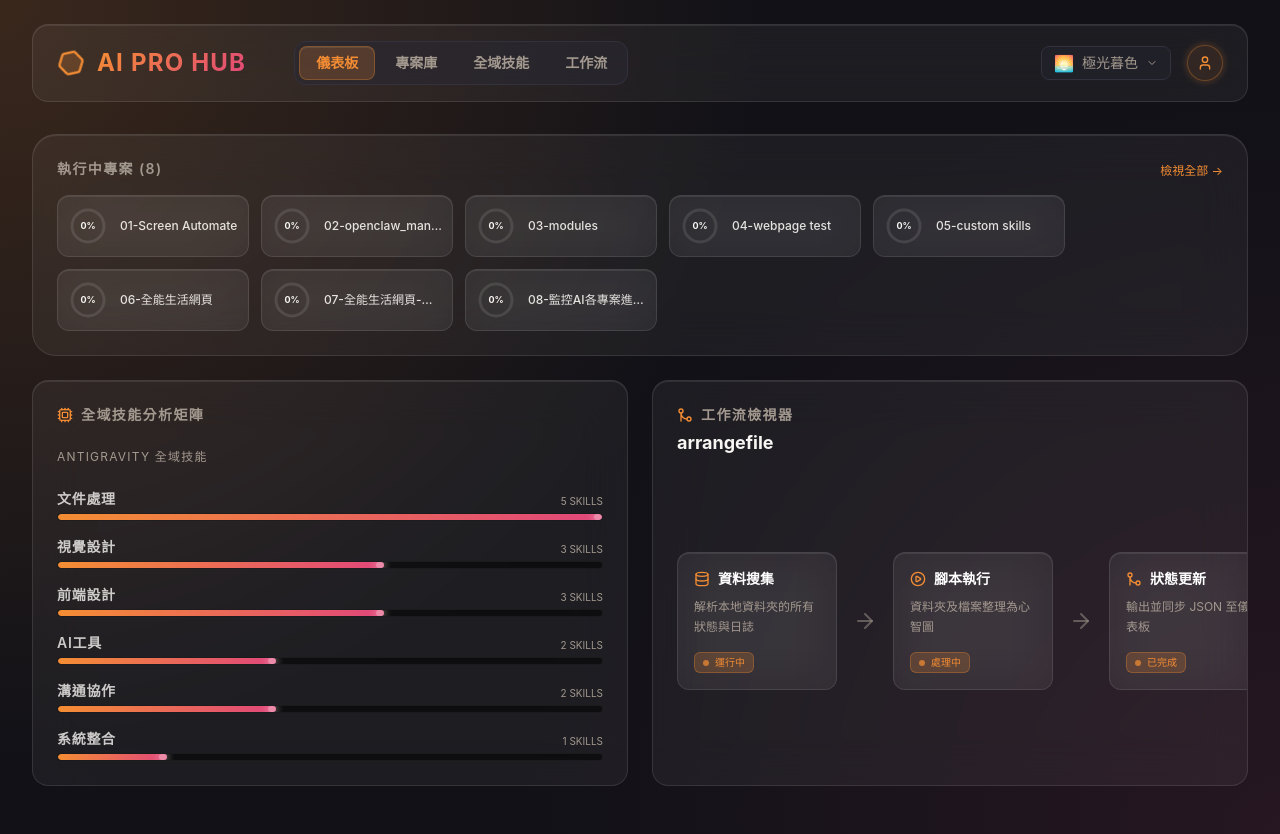
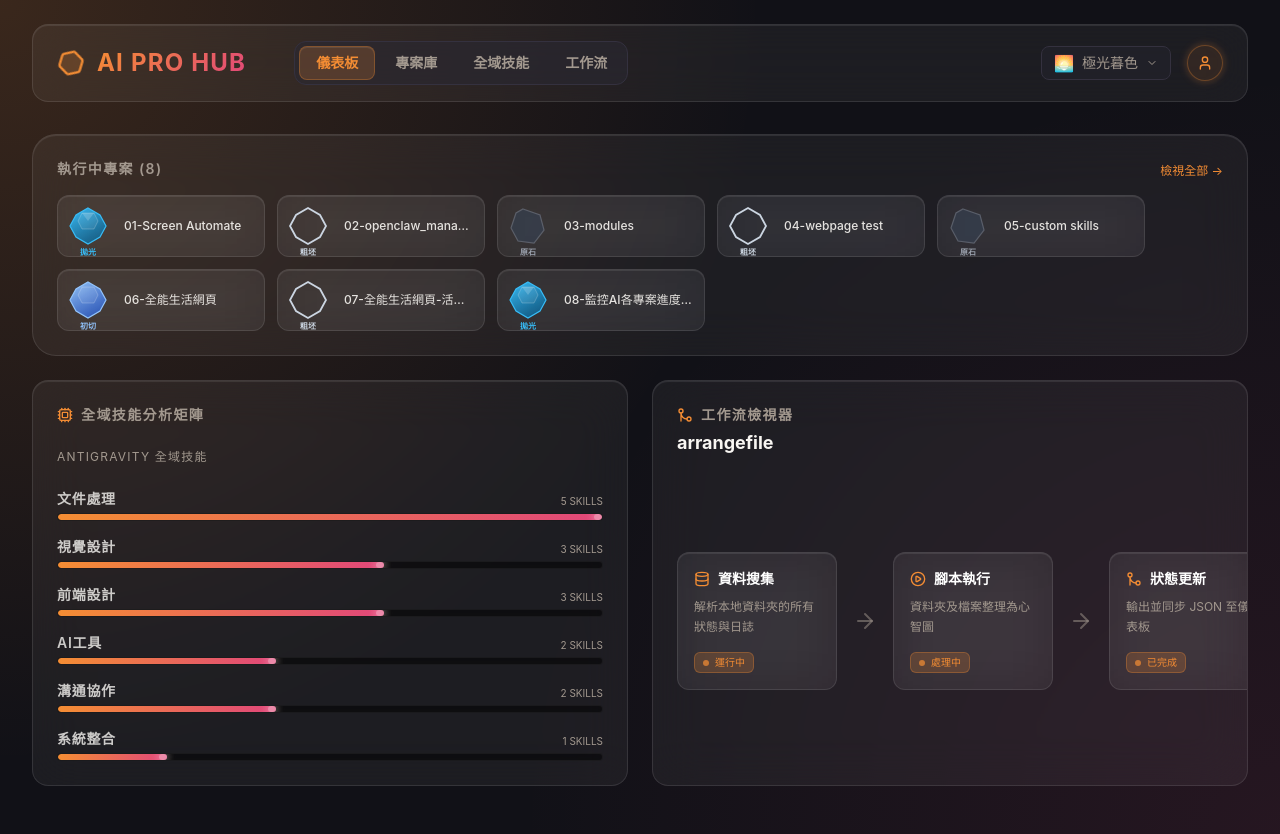
Before and after one commit to hoonsor/ai-pro-hub, a Next.js app: page / in a window 1280 px wide. Built offline with nearby package versions, Linux system fonts and the light colour scheme.

Commit message:
feat: replace all percentage rings with evolving gem/diamond indicators (task 2 complete)

```diff
--- a/src/components/dashboard/ProjectCard.tsx
+++ b/src/components/dashboard/ProjectCard.tsx
@@ -8,75 +8,85 @@ interface ProjectCardProps {
   index: number
 }
 
-// SVG Circular Progress
-const RingProgress = ({ percentage }: { percentage: number }) => {
-  const [val, setVal] = useState(0)
-  useEffect(() => {
-    // 延遲動畫以防一開始就跑完
-    const t = setTimeout(() => setVal(percentage), 300)
-    return () => clearTimeout(t)
-  }, [percentage])
-
-  const radius = 40
-  const circumference = 2 * Math.PI * radius
-  const strokeDashoffset = circumference - (val / 100) * circumference
+// Large Gem Progress for Project Card
+const LargeGem = ({ count }: { count: number }) => {
+  const stage = count === 0 ? 0 : count <= 3 ? 1 : count <= 8 ? 2 : count <= 15 ? 3 : count <= 25 ? 4 : 5
+  const stages = [
+    { label: '原石',     p: '#9ca3af', s: '#4b5563', opacity: 0.6 },
+    { label: '粗坯',     p: '#cbd5e1', s: '#64748b', opacity: 0.8 },
+    { label: '初切',     p: '#93c5fd', s: '#2563eb', opacity: 1.0 },
+    { label: '拋光',     p: '#38bdf8', s: '#0369a1', opacity: 1.0 },
+    { label: '精緻',     p: '#c084fc', s: '#7e22ce', opacity: 1.0 },
+    { label: '完美鑽石', p: '#e0f2fe', s: '#a5f3fc', opacity: 1.0 },
+  ]
+  const { label, p, s, opacity } = stages[stage]
+  const glowColors = [null, null, '#60a5fa', '#38bdf8', '#a855f7', '#e0f2fe']
+  const glow = glowColors[stage]
+  const gid = `lg-gem-grad-${stage}`
+  const fid = `lg-gem-glow-${stage}`
+  const outer = "M64,4 L100,22 L116,52 L100,82 L64,100 L28,82 L12,52 L28,22 Z"
+  const table = "M44,16 L84,16 L96,40 L84,64 L44,64 L32,40 Z"
+  const culet = "M44,64 L64,100 M84,64 L64,100"
 
   return (
-    <div className="relative w-32 h-32 flex items-center justify-center">
-      {/* Background ring */}
-      <svg className="w-full h-full transform -rotate-90">
-        <circle
-          cx="64"
-          cy="64"
-          r={radius}
-          strokeWidth="8"
-          stroke="currentColor"
-          className="text-white/10 fill-none"
-        />
-        {/* Foreground dynamic ring */}
-        <motion.circle
-          cx="64"
-          cy="64"
-          r={radius}
-          strokeWidth="8"
-          stroke="url(#gradient)"
-          strokeLinecap="round"
-          className="fill-none drop-shadow-[0_0_8px_var(--primary)]"
-          initial={{ strokeDashoffset: circumference }}
-          animate={{ strokeDashoffset }}
-          transition={{ duration: 1.5, ease: "easeOut" }}
-          style={{ strokeDasharray: circumference }}
-        />
-        {/* Define Gradient */}
+    <div className="relative w-32 h-36 flex flex-col items-center justify-center" title={`${label}（${count} 次推送）`}>
+      <svg viewBox="0 0 128 112" className="w-32 h-28" style={{ overflow: 'visible' }}>
         <defs>
-          <linearGradient id="gradient" x1="0%" y1="0%" x2="100%" y2="100%">
-            <stop offset="0%" stopColor="hsl(var(--primary))" />
-            <stop offset="100%" stopColor="hsl(var(--accent))" stopOpacity="0.6" />
+          <linearGradient id={gid} x1="20%" y1="0%" x2="80%" y2="100%">
+            <stop offset="0%" stopColor={p} stopOpacity={opacity} />
+            <stop offset="50%" stopColor={s} stopOpacity={opacity * 0.9} />
+            <stop offset="100%" stopColor={p} stopOpacity={opacity * 0.5} />
           </linearGradient>
+          {glow && (
+            <filter id={fid}>
+              <feGaussianBlur stdDeviation="3" result="blur" />
+              <feFlood floodColor={glow} floodOpacity="0.7" result="color" />
+              <feComposite in="color" in2="blur" operator="in" result="g" />
+              <feMerge><feMergeNode in="g" /><feMergeNode in="SourceGraphic" /></feMerge>
+            </filter>
+          )}
         </defs>
+
+        {stage === 0
+          ? <path d="M50,6 L98,22 L112,60 L84,102 L32,98 L10,62 L24,16 Z" fill="#374151" stroke="#6b7280" strokeWidth="3" opacity="0.7" />
+          : <path d={outer} fill={stage >= 2 ? `url(#${gid})` : 'none'} stroke={p}
+              strokeWidth={stage === 1 ? 3.5 : 2} opacity={opacity}
+              filter={glow ? `url(#${fid})` : undefined} />
+        }
+        {stage >= 1 && <path d="M12,52 L116,52" fill="none" stroke={p} strokeWidth="1.2" opacity="0.3" />}
+        {stage >= 2 && <path d={table} fill="rgba(255,255,255,0.07)" stroke="rgba(255,255,255,0.25)" strokeWidth="1.2" />}
+        {stage >= 3 && <path d={culet} fill="none" stroke="rgba(255,255,255,0.2)" strokeWidth="1.2" />}
+        {stage >= 3 && <path d="M44,16 L84,16 L64,40 Z" fill="rgba(255,255,255,0.15)" />}
+        {stage === 5 && (
+          <>
+            <line x1="6"   y1="6"   x2="6"   y2="12"  stroke={p} strokeWidth="2.5" opacity="0.9" />
+            <line x1="3"   y1="9"   x2="9"   y2="9"   stroke={p} strokeWidth="2.5" opacity="0.9" />
+            <line x1="118" y1="4"   x2="118" y2="9"   stroke={p} strokeWidth="2"   opacity="0.7" />
+            <line x1="115.5" y1="6.5" x2="120.5" y2="6.5" stroke={p} strokeWidth="2" opacity="0.7" />
+            <line x1="122" y1="100" x2="122" y2="106" stroke={p} strokeWidth="2"   opacity="0.7" />
+            <line x1="119" y1="103" x2="125" y2="103" stroke={p} strokeWidth="2"   opacity="0.7" />
+          </>
+        )}
       </svg>
-      {/* Inner Text */}
-      <div className="absolute inset-0 flex flex-col items-center justify-center">
-        <span className="text-[10px] text-muted-foreground uppercase tracking-widest leading-none">
-          Progress
-        </span>
-        <span className="text-2xl font-bold text-foreground">
-          {Math.round(val)}<span className="text-sm text-primary">%</span>
-        </span>
+
+      {/* Stage info */}
+      <div className="flex flex-col items-center mt-1">
+        <span className="text-sm font-bold tracking-wider" style={{ color: p }}>{label}</span>
+        <span className="text-[10px] text-muted-foreground">{count} 次推送</span>
       </div>
+
+      {/* Glow aura */}
+      {stage >= 3 && (
+        <div className="absolute inset-0 rounded-full -z-10 opacity-20 blur-3xl" style={{ background: p }} />
+      )}
     </div>
   )
 }
 
 export function ProjectCard({ project, index }: ProjectCardProps) {
-  // 計算主/次任務完成度
   const allTasks = [...(project.tasks?.main || []), ...(project.tasks?.sub || [])]
-  const completedTasks = allTasks.filter(t => t.completed).length
-  const totalTasks = allTasks.length || 1 // 避免除以0
-  const overallProgress = Math.round((completedTasks / totalTasks) * 100)
-
-  // 取前三項主要任務顯示在旁邊作為 Sub-projects
   const subProjects = allTasks.slice(0, 3)
+  const commitCount = (project.changelog?.length || 0) + (project.recent_commits?.length || 0)
 
   return (
     <motion.div
@@ -98,10 +108,9 @@ export function ProjectCard({ project, index }: ProjectCardProps) {
       </div>
 
       <div className="flex gap-6 items-center flex-1">
-        {/* 左側大環狀進度 */}
+        {/* 左側鑽石進度 */}
         <div className="flex-shrink-0 relative">
-           <RingProgress percentage={overallProgress} />
-           <div className="absolute -inset-4 bg-primary/10 blur-2xl rounded-full -z-10 opacity-50" />
+          <LargeGem count={commitCount} />
         </div>
 
         {/* 右側次級進度條 */}
@@ -121,7 +130,7 @@ export function ProjectCard({ project, index }: ProjectCardProps) {
                     {task.title}
                   </span>
                   <span className={task.completed ? "text-primary" : "text-white/40"}>
-                    {task.completed ? "100%" : "0%"}
+                    {task.completed ? "✅" : "⬜"}
                   </span>
                 </div>
                 <div className="h-1.5 w-full bg-black/40 rounded-full overflow-hidden border border-white/5 shadow-inner">
--- a/src/components/views/DashboardOverview.tsx
+++ b/src/components/views/DashboardOverview.tsx
@@ -2,41 +2,57 @@ import { motion } from "framer-motion"
 import { SkillsMatrix } from "../dashboard/SkillsMatrix"
 import { WorkflowViewer } from "../dashboard/WorkflowViewer"
 
-// Mini Ring Progress for Dashboard
-const MiniRing = ({ percentage, name, onClick }: { percentage: number, name: string, onClick: () => void }) => {
-  const radius = 16
-  const circumference = 2 * Math.PI * radius
-  const strokeDashoffset = circumference - (percentage / 100) * circumference
+// Mini Gem Progress for Dashboard Overview
+const MiniGem = ({ count, name, onClick }: { count: number; name: string; onClick: () => void }) => {
+  const stage = count === 0 ? 0 : count <= 3 ? 1 : count <= 8 ? 2 : count <= 15 ? 3 : count <= 25 ? 4 : 5
+  const stages = [
+    { label: '原石', p: '#9ca3af', s: '#4b5563' },
+    { label: '粗坯', p: '#cbd5e1', s: '#64748b' },
+    { label: '初切', p: '#93c5fd', s: '#2563eb' },
+    { label: '拋光', p: '#38bdf8', s: '#0369a1' },
+    { label: '精緻', p: '#c084fc', s: '#7e22ce' },
+    { label: '完美', p: '#e0f2fe', s: '#a5f3fc' },
+  ]
+  const { label, p, s } = stages[stage]
+  const gid = `mini-gem-grad-${stage}`
+  const outer = "M20,2 L32,9 L38,20 L32,31 L20,38 L8,31 L2,20 L8,9 Z"
+  const table = "M14,7 L26,7 L30,15 L26,23 L14,23 L10,15 Z"
 
   return (
     <motion.div
       whileHover={{ scale: 1.05 }}
       onClick={onClick}
-      className="flex items-center gap-3 glass-panel p-2.5 rounded-xl cursor-pointer hover:border-primary/50 transition-colors w-48 shrink-0"
+      className="flex items-center gap-3 glass-panel p-2.5 rounded-xl cursor-pointer hover:border-primary/50 transition-colors w-52 shrink-0"
+      title={`${label}（${count} 次推送）`}
     >
       <div className="relative w-10 h-10 flex items-center justify-center shrink-0">
-        <svg className="w-full h-full transform -rotate-90">
-          <circle cx="20" cy="20" r={radius} strokeWidth="3" className="text-white/10 stroke-current fill-none" />
-          <motion.circle
-            cx="20" cy="20" r={radius} strokeWidth="3"
-            stroke="url(#mini-gradient)" strokeLinecap="round" className="fill-none drop-shadow-[0_0_4px_var(--primary)]"
-            initial={{ strokeDashoffset: circumference }}
-            animate={{ strokeDashoffset }}
-            transition={{ duration: 1 }}
-            style={{ strokeDasharray: circumference }}
-          />
+        <svg viewBox="0 0 40 40" className="w-10 h-10" style={{ overflow: 'visible' }}>
           <defs>
-            <linearGradient id="mini-gradient" x1="0%" y1="0%" x2="100%" y2="100%">
-              <stop offset="0%" stopColor="hsl(var(--primary))" />
-              <stop offset="100%" stopColor="hsl(var(--accent))" stopOpacity="0.8" />
+            <linearGradient id={gid} x1="20%" y1="0%" x2="80%" y2="100%">
+              <stop offset="0%" stopColor={p} stopOpacity="0.95" />
+              <stop offset="100%" stopColor={s} stopOpacity="0.7" />
             </linearGradient>
           </defs>
+          {stage === 0
+            ? <path d="M15,3 L32,9 L36,24 L26,37 L10,35 L3,22 L8,7 Z" fill="#374151" stroke="#6b7280" strokeWidth="1.2" opacity="0.7" />
+            : <path d={outer} fill={stage >= 2 ? `url(#${gid})` : 'none'} stroke={p} strokeWidth={stage === 1 ? 1.8 : 1.2} />
+          }
+          {stage >= 2 && <path d={table} fill="rgba(255,255,255,0.08)" stroke="rgba(255,255,255,0.3)" strokeWidth="0.7" />}
+          {stage >= 3 && <path d="M14,7 L26,7 L20,15 Z" fill="rgba(255,255,255,0.18)" />}
+          {stage === 5 && (
+            <>
+              <line x1="2" y1="2" x2="2" y2="5" stroke={p} strokeWidth="1.2" opacity="0.9" />
+              <line x1="0.5" y1="3.5" x2="3.5" y2="3.5" stroke={p} strokeWidth="1.2" opacity="0.9" />
+              <line x1="36" y1="1" x2="36" y2="4" stroke={p} strokeWidth="1" opacity="0.7" />
+              <line x1="34.5" y1="2.5" x2="37.5" y2="2.5" stroke={p} strokeWidth="1" opacity="0.7" />
+            </>
+          )}
         </svg>
-        <div className="absolute inset-0 flex items-center justify-center text-[9px] font-bold">
-          {percentage}%
-        </div>
+        <span className="absolute -bottom-3 left-1/2 -translate-x-1/2 text-[8px] font-bold whitespace-nowrap" style={{ color: p }}>
+          {label}
+        </span>
       </div>
-      <div className="flex-1 truncate text-xs font-medium text-foreground/90">
+      <div className="flex-1 truncate text-xs font-medium text-foreground/90 ml-1">
         {name}
       </div>
     </motion.div>
@@ -47,7 +63,7 @@ export function DashboardOverview({ projects, tagIndex, workflows, setActiveTab
   return (
     <main className="container mx-auto px-4 lg:px-8 space-y-6">
 
-      {/* 上方：專案微型總覽 (Mini Pie Charts) */}
+      {/* 上方：專案微型總覽 (Mini Gem Charts) */}
       <div className="glass-panel p-6 rounded-3xl shadow-2xl relative overflow-hidden group">
         <div className="absolute inset-0 bg-primary/0 group-hover:bg-primary/5 transition-colors duration-700 pointer-events-none" />
 
@@ -65,15 +81,12 @@ export function DashboardOverview({ projects, tagIndex, workflows, setActiveTab
 
         <div className="flex flex-wrap gap-3 relative z-10">
           {projects.map((proj: any) => {
-            const allTasks = [...(proj.tasks?.main || []), ...(proj.tasks?.sub || [])]
-            const completed = allTasks.filter((t: any) => t.completed).length
-            const total = allTasks.length || 1
-            const pct = Math.round((completed / total) * 100)
+            const commitCount = (proj.changelog?.length || 0) + (proj.recent_commits?.length || 0)
 
             return (
-              <MiniRing
+              <MiniGem
                 key={proj.name}
-                percentage={pct}
+                count={commitCount}
                 name={proj.name}
                 onClick={() => setActiveTab("PROJECTS")}
               />
```
